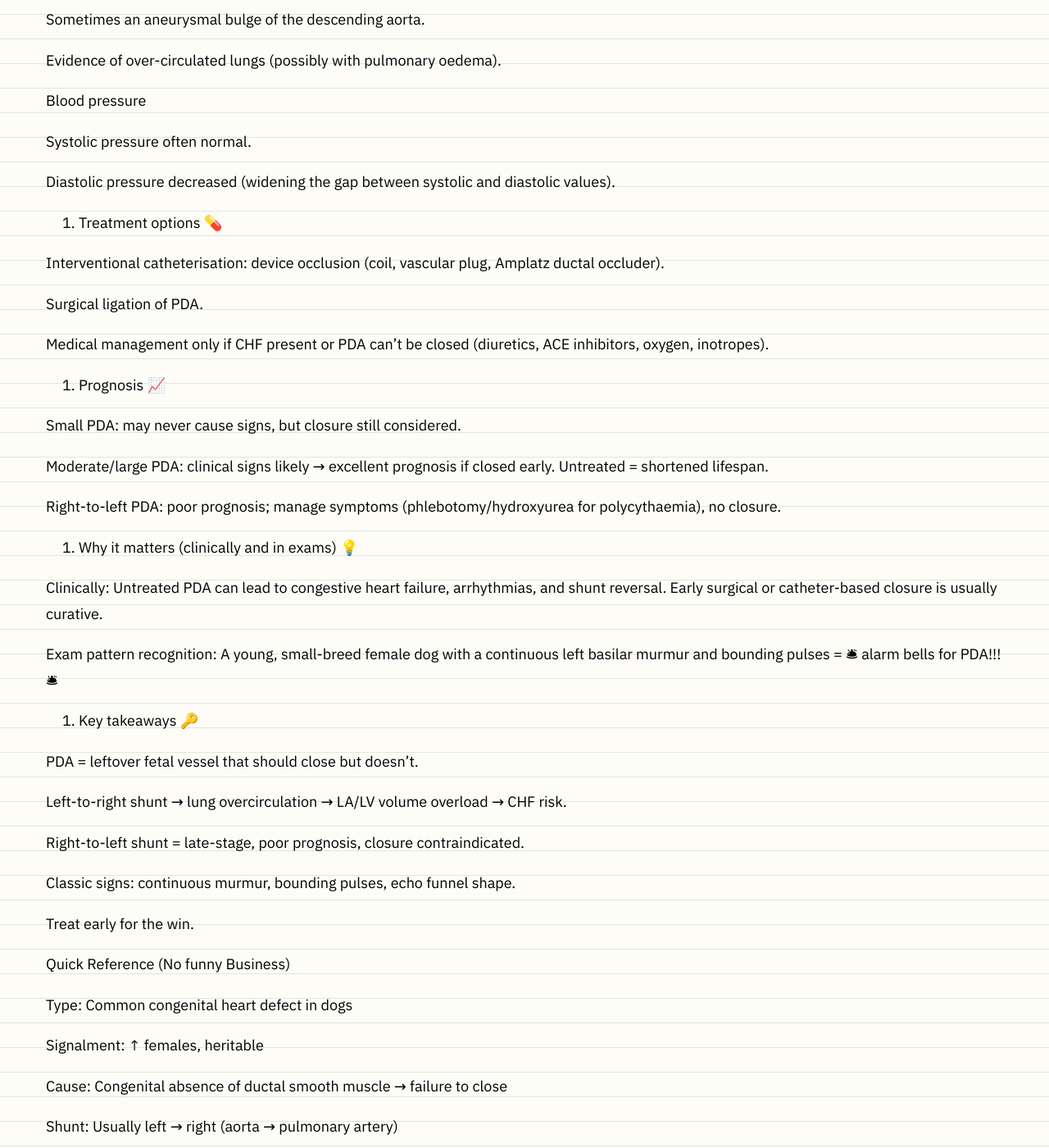
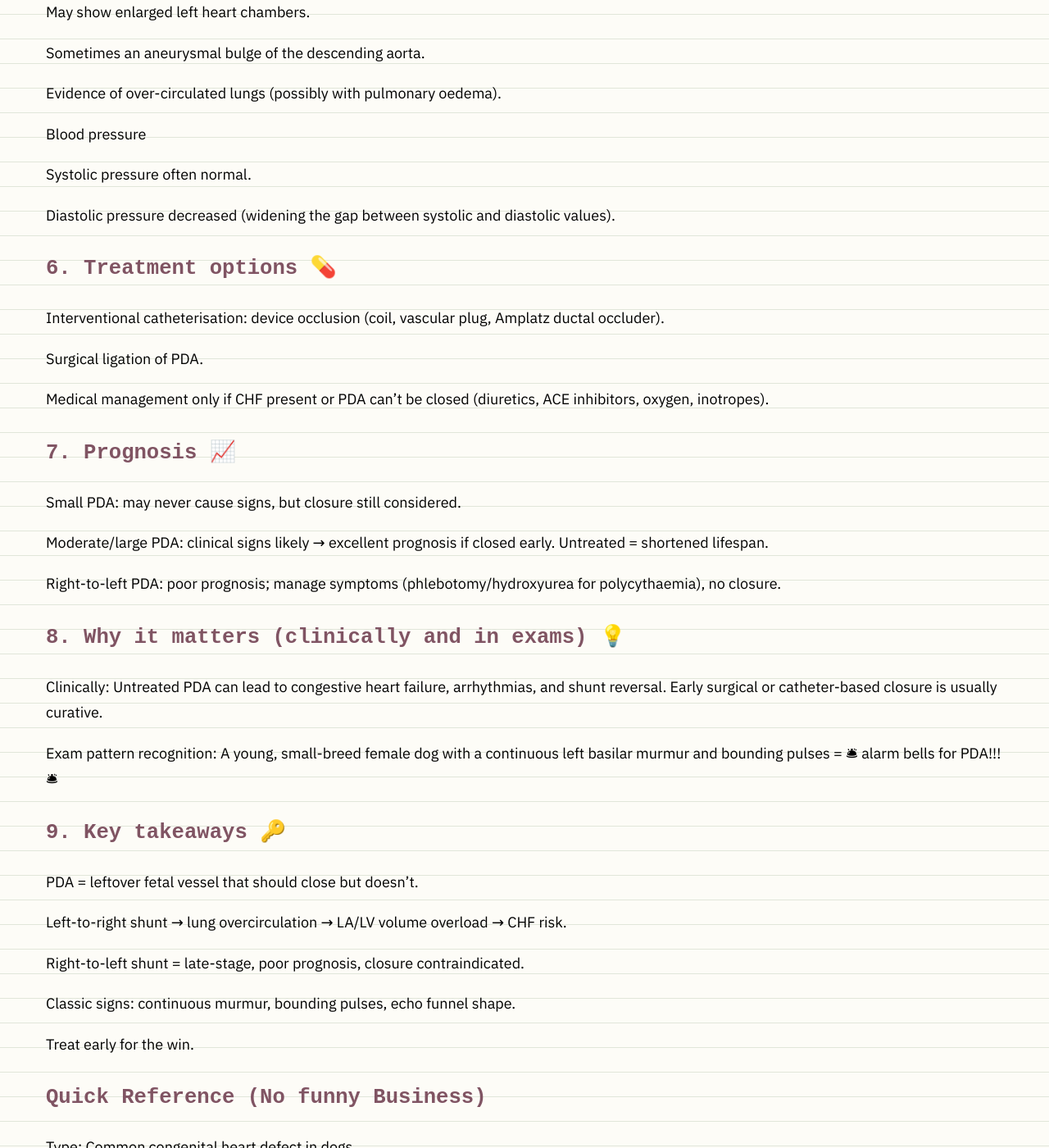
Before and after one commit to TheVetKennel/thevetkennel.github.io, a Jekyll site: the page built from _posts/2025-08-10-pda.md, in a window 1280 px wide and 1400 px high, scrolled down 3402 px. Shown: the whole window at 82% size. Built offline with Jekyll 4.4.1, drawn with Linux system fonts in a browser that asks for light colours; some of the changed text lies outside the part shown.

Commit message:
Update 2025-08-10-pda.md

```diff
--- a/_posts/2025-08-10-pda.md
+++ b/_posts/2025-08-10-pda.md
@@ -6,10 +6,9 @@
 ---
 
 
+## Patent Ductus Arteriosus (PDA) 🫀
 
-Patent Ductus Arteriosus (PDA) 🫀
-
-## We’re kicking off Canine & Feline Congenital Cardiology (say that five times fast…) with one you absolutely need in your brain’s “always open” tab:
+We’re kicking off Canine & Feline Congenital Cardiology (say that five times fast…) with one you absolutely need in your brain’s “always open” tab:
 
 It’s common in dogs.
 
@@ -17,7 +16,7 @@
 
 And it’s an examiner’s favourite (you will see it).
 
-1. What is it? 🤔
+## 1. What is it? 🤔
 
 Stop! Before we talk about the disease, let’s talk about what’s normal.
 
@@ -29,13 +28,13 @@
 
 Why? In most cases, it’s due to a congenital lack of smooth muscle in the wall of the ductus - meaning it physically can’t constrict properly to close.
 
-2. Who gets it? 🐾
+## 2. Who gets it? 🐾
 
 PDA is more common in female dogs (let’s hear it for the girls 🎶)
 
 It’s heritable - certain family lines pass it down.
 
-## Breeds you’ll see it in a lot (worth memorising for exams):
+Breeds you’ll see it in a lot (worth memorising for exams):
 
 Miniature Poodle
 
@@ -55,7 +54,7 @@
 
 Bichon Frise
 
-3. Haemodynamics made haemo-easy ⚡
+## 3. Haemodynamics made haemo-easy ⚡
 
 In most cases, blood flows from the aorta into the pulmonary artery through the PDA. Why? Because the pressure in the aorta is normally higher than the pressure in the pulmonary artery.
 
@@ -71,9 +70,9 @@
 
 If left long enough, the high flow into the lungs can cause pulmonary hypertension (high pressure in the pulmonary vessels). Eventually, the pressure in the pulmonary artery can become higher than in the aorta - this flips the flow direction (to become a right-to-left shunt), sending deoxygenated blood into the body (uh oh). This is a bad stage to be in, as surgery isn’t usually an option anymore and so the prognosis ain’t looking too good.
 
-4. Clinical picture 🩺
+## 4. Clinical picture 🩺
 
-## Some dogs have no obvious symptoms. Others might show:
+Some dogs have no obvious symptoms. Others might show:
 
 Poor tolerance for exercise
 
@@ -83,7 +82,7 @@
 
 Trouble breathing (dyspnoea)
 
-## On physical exam, the “gold nugget” findings are:
+On physical exam, the “gold nugget” findings are:
 
 Continuous “washing machine” murmur, heard best at the base of the heart on the left side. “Continuous” means you hear it during both systole and diastole.
 
@@ -93,7 +92,7 @@
 
 If congestive heart failure has developed, you may see laboured breathing or other signs of fluid build-up.
 
-5. How we diagnose it 🔍
+## 5. How we diagnose it 🔍
 
 Echocardiography (heart ultrasound)
 
@@ -127,7 +126,7 @@
 
 Diastolic pressure decreased (widening the gap between systolic and diastolic values).
 
-6. Treatment options 💊
+## 6. Treatment options 💊
 
 Interventional catheterisation: device occlusion (coil, vascular plug, Amplatz ductal occluder).
 
@@ -135,7 +134,7 @@
 
 Medical management only if CHF present or PDA can’t be closed (diuretics, ACE inhibitors, oxygen, inotropes).
 
-7. Prognosis 📈
+## 7. Prognosis 📈
 
 Small PDA: may never cause signs, but closure still considered.
 
@@ -143,13 +142,13 @@
 
 Right-to-left PDA: poor prognosis; manage symptoms (phlebotomy/hydroxyurea for polycythaemia), no closure.
 
-8. Why it matters (clinically and in exams) 💡
+## 8. Why it matters (clinically and in exams) 💡
 
 Clinically: Untreated PDA can lead to congestive heart failure, arrhythmias, and shunt reversal. Early surgical or catheter-based closure is usually curative.
 
 Exam pattern recognition: A young, small-breed female dog with a continuous left basilar murmur and bounding pulses = 🛎 alarm bells for PDA!!! 🛎
 
-9. Key takeaways 🔑
+## 9. Key takeaways 🔑
 
 PDA = leftover fetal vessel that should close but doesn’t.
 
@@ -161,7 +160,7 @@
 
 Treat early for the win.
 
-Quick Reference (No funny Business)
+## Quick Reference (No funny Business)
 
 Type: Common congenital heart defect in dogs
 
@@ -173,13 +172,13 @@
 
 Breeds: Miniature Poodle, Maltese, GSD, Yorkie, Sheltie, Collie, Pomeranian, Labrador, Bichon
 
-## Clinical signs:
+Clinical signs:
 
 Often none
 
 Exercise intolerance, lethargy, cough, dyspnoea
 
-## Physical exam:
+Physical exam:
 
 Continuous left basilar murmur
 
```
Also changed, not shown: other parts of _posts/2025-08-10-pda.md (+4 -4 lines).
